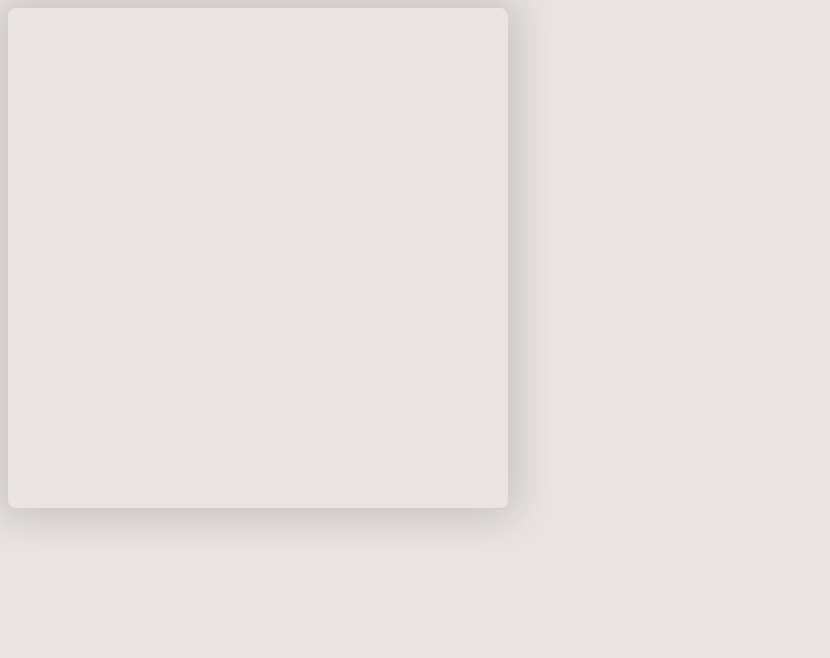
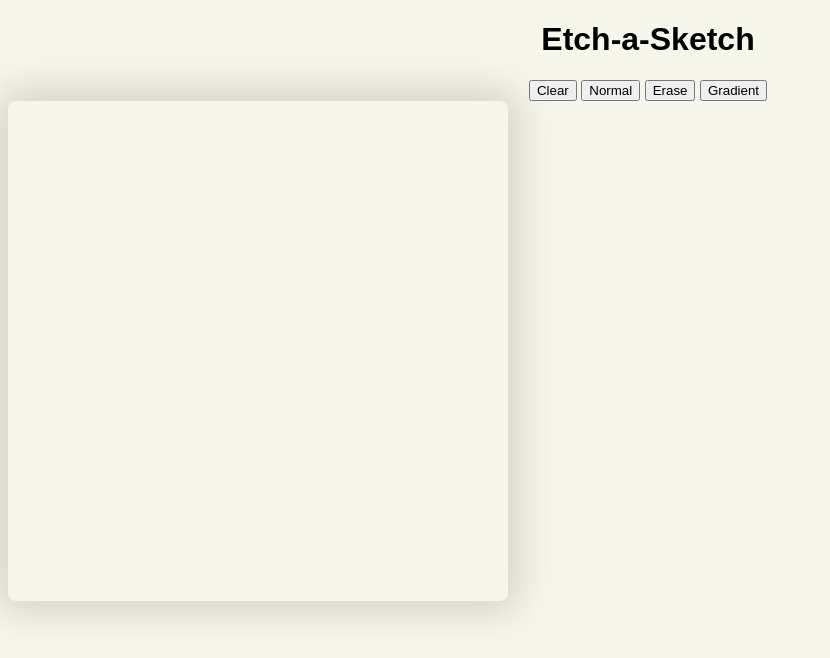
Before and after one commit to patrycake/etch-a-sketch, a plain HTML site: page index.html in a window 1280 px wide. Shown: the whole page, without its empty margins (0-830 px from the left). Drawn offline with Linux system fonts and the light colour scheme.

Commit message:
add buttons

```diff
--- a/etch-a-sketch.js
+++ b/etch-a-sketch.js
@@ -1,3 +1,6 @@
+/* Global Variables */
+var colorNum = 0;
+
 function createEtchBoard(num) {
     var etchBoardDom = document.getElementById("etch-board");
     for (let row = 0; row < num; row++) {
@@ -18,7 +21,10 @@ function createEventListenerOnCol(functionName, num) {
     for (let row = 0; row < num; row++) {
         for (let col = 0; col < num; col++) {
             let divCol = document.getElementById(`row${row}col${col}`);
-            divCol.addEventListener("mouseover", mouseOverNormal);
+            divCol.removeEventListener("mouseover", mouseOverErase);
+            divCol.removeEventListener("mouseover", mouseOverNormal);
+            divCol.removeEventListener("mouseover", mouseOverGradient);
+            divCol.addEventListener("mouseover", functionName);
         }
     }
 }
@@ -27,5 +33,34 @@ function mouseOverNormal() {
     this.style.backgroundColor = "#C7866A"
 }
 
+function mouseOverErase() {
+    this.style.backgroundColor = "#f7f6ea";
+}
+
+function mouseOverGradient() {
+    colors = ["#F5F4DA", "#F5E6CA", "#F4DBBF", "#F3D0B2", "#F4C7A9", "#F4C1A2", "#F4C7A9", "#F3D0B2",  "#F4DBBF", "#F5E6CA"]
+    this.style.backgroundColor = colors[colorNum];
+    colorNum++;
+    if (colorNum == colors.length) colorNum = 0;
+}
+
+var buttonClear = document.getElementById("clear");
+buttonClear.addEventListener("click", function(){});
+
+var buttonErase = document.getElementById("erase");
+buttonErase.addEventListener("click", function () {
+    createEventListenerOnCol(mouseOverErase, 16)
+});
+
+var buttonNormal = document.getElementById("normal");
+buttonNormal.addEventListener("click", function () {
+    createEventListenerOnCol(mouseOverNormal, 16)
+});
+
+var buttonGradient = document.getElementById("gradient");
+buttonGradient.addEventListener("click", function () {
+    createEventListenerOnCol(mouseOverGradient, 16)
+});
+
 createEtchBoard(16);
 createEventListenerOnCol(mouseOverNormal, 16);
--- a/index.html
+++ b/index.html
@@ -1,5 +1,6 @@
 <!DOCTYPE html>
 <html lang="en">
+
 <head>
     <meta charset="UTF-8">
     <meta http-equiv="X-UA-Compatible" content="IE=edge">
@@ -8,7 +9,18 @@
     <script src="etch-a-sketch.js" defer></script>
     <title>Etch-a-Sketch</title>
 </head>
+
 <body>
+    <h1>Etch-a-Sketch</h1>
+    <div class="container">
+        <aside id="menu">
+            <button id="clear">Clear</button>
+            <button id="normal">Normal</button>
+            <button id="erase">Erase</button>
+            <button id="gradient">Gradient</button>
+        </aside>
+    </div>
     <div id="etch-board"></div>
 </body>
+
 </html>
--- a/style.css
+++ b/style.css
@@ -4,7 +4,7 @@ body {
     height: 100%;
     font-family: 'Montserrat', sans-serif;
     font-family: 'Varela Round', sans-serif;
-    background-color: #E9E4E1;
+    background-color: #f7f6ea;
     text-align: center;
 }
 
@@ -15,7 +15,7 @@ body {
     flex-direction: column;
     width: 500px;
     height: 500px;
-    background-color: #E9E4E1;
+    background-color: #f7f6ea;
 }
 
 .rows {
```
